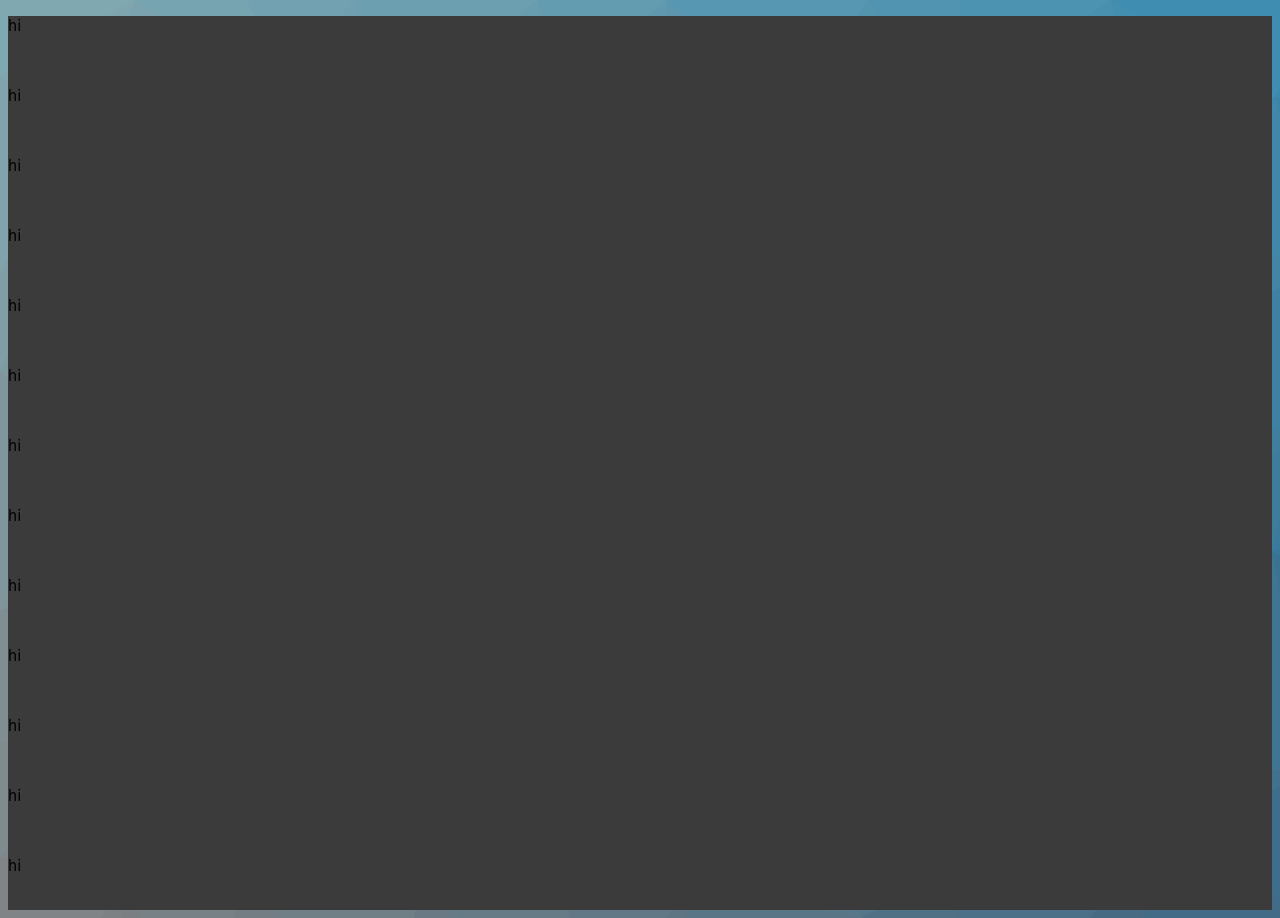
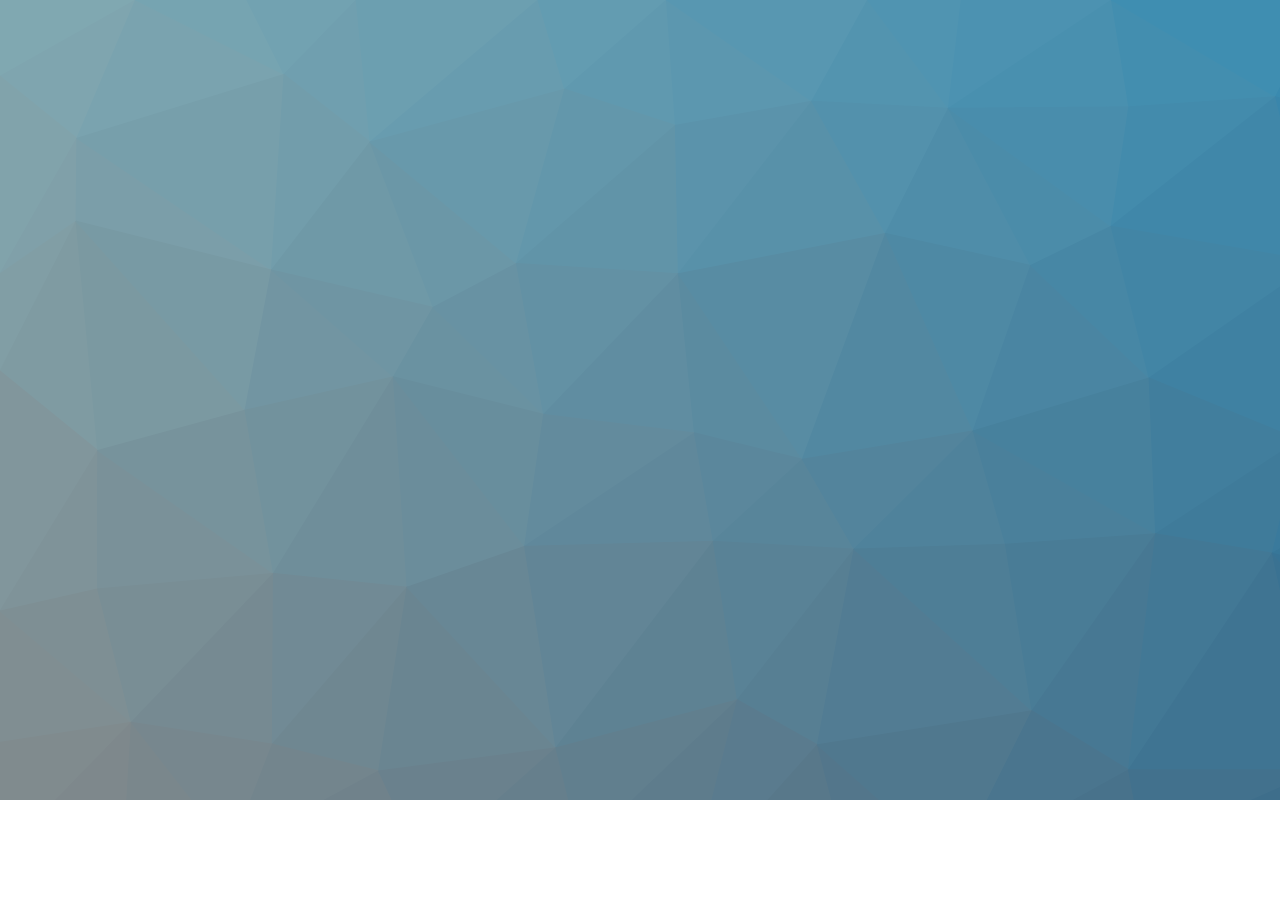
Before and after one commit to AceJHamilton/chord, a plain HTML site: page index.htm in a window 1280 px wide. After the commit the page ends 800 px from the top, so only its background shows below. Drawn offline with Linux system fonts and the light colour scheme.

Commit message:
Update index.htm

```diff
--- a/index.htm
+++ b/index.htm
@@ -15,32 +15,6 @@
   </head>
 <body>
   <div class="div1">
-    <p> hi </p>
-    <br>
-        <p> hi </p>
-    <br>
-        <p> hi </p>
-    <br>
-        <p> hi </p>
-    <br>
-        <p> hi </p>
-    <br>
-        <p> hi </p>
-    <br>
-        <p> hi </p>
-    <br>
-        <p> hi </p>
-    <br>
-        <p> hi </p>
-    <br>
-        <p> hi </p>
-    <br>
-        <p> hi </p>
-    <br>
-        <p> hi </p>
-    <br>
-        <p> hi </p>
-    <br>
   </div>
   </body>
 </html>
```
